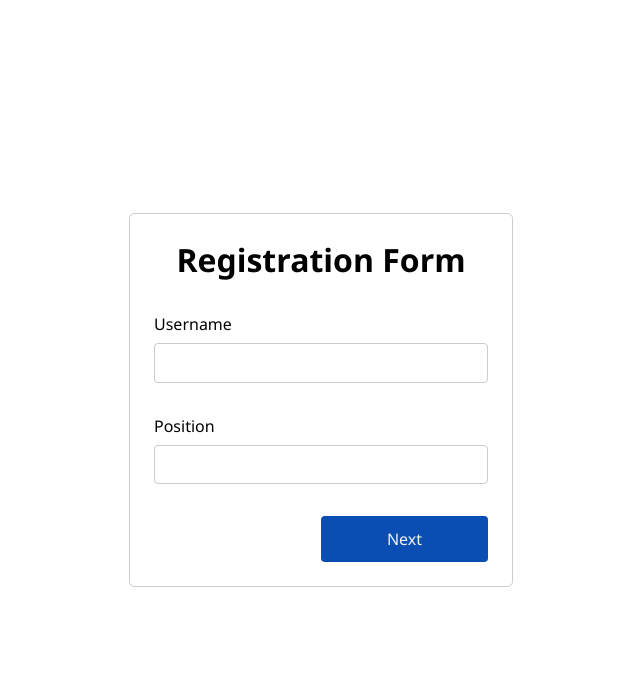
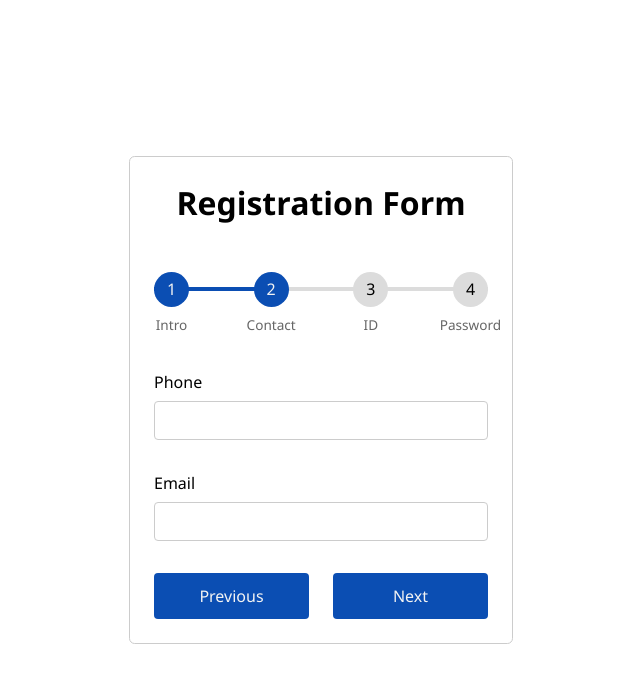
Before and after one commit to nitinrajputind/Muti-Step-Form, a plain HTML site: page index.html in a window 1280 px wide. Both pictures are taken after a click on the link "Next". Shown: the whole page, without its empty margins (319-959 px from the left). Drawn offline with Linux system fonts and the light colour scheme.

Commit message:
Multi-Step From Complete

```diff
--- a/Script.js
+++ b/Script.js
@@ -0,0 +1,58 @@
+const prevBtns = document.querySelectorAll(".btn-prev");
+const nextBtns = document.querySelectorAll(".btn-next");
+const progress = document.getElementById("progress");
+const formSteps = document.querySelectorAll(".form-step");
+const progressSteps = document.querySelectorAll(".progress-step")
+
+console.log(formSteps);
+
+let formStepsNum = 0;
+
+// For next button
+nextBtns.forEach(btn => {
+    btn.addEventListener("click", () =>{
+        console.log("This is Next Button")
+        formStepsNum++;
+       updateFormStep();
+       updateProgressbar();
+    });
+})
+
+
+// Previous Button
+prevBtns.forEach(btn => {
+    btn.addEventListener("click", () => {
+        console.log("This is Previous Button")
+        formStepsNum--;
+        updateFormStep();
+        updateProgressbar();
+    })
+});
+
+
+function updateFormStep() {
+    // remove form-step-active class from previous form
+
+    formSteps.forEach(formStep =>{
+        formStep.classList.contains("form-step-active") && formStep.classList.remove("form-step-active");
+    })
+
+    // Add form-step-active Class
+    formSteps[formStepsNum].classList.add("form-step-active");
+}
+
+function updateProgressbar(){
+    console.log("Progressbar is Updated");
+    progressSteps.forEach((progressStep, index)=>{
+        if(index < formStepsNum + 1){
+            progressStep.classList.add("Progress-step-active");
+        }
+        else{
+            progressStep.classList.remove("Progress-step-active");
+        }
+    })
+
+    const progessActive = document.querySelectorAll(".Progress-step-active");
+
+    progress.style.width = ((progessActive.length -1) / (progressSteps.length - 1)) * 100 + "%";
+}
--- a/index.html
+++ b/index.html
@@ -11,18 +11,86 @@
 </head>
 <body>
     <form action="#" class="form">
+        <!-- Form 1  -->
         <h1 class="text-center">Registration Form</h1>
-       <div class="from-step form-step-active">
+
+        <!-- progress  Bar -->
+        <div class="progressbar">
+
+            <div class="progress" id="progress"></div>
+
+            <div class="progress-step Progress-step-active" data-title="Intro"></div>
+            <div class="progress-step" data-title="Contact"></div>
+            <div class="progress-step" data-title="ID"></div>
+            <div class="progress-step" data-title="Password"></div>
+        </div>
+
+
+        <!-- steps -->
+       <div class="form-step form-step-active">
          <div class="input-group">
-            <label for="">Username</label>
+            <label for="username">Username</label>
             <input type="text" name="username" id="username">
          </div>
          <div class="input-group">
             <label for="position">Position</label>
             <input type="text" name="position" id="position">
          </div>
-         <a href="#" class="btn btn-next width-50 ml-auto">Next</a>
+         <div class="">
+             <a href="#" class="btn btn-next width-50 ml-auto">Next</a>
+         </div>
        </div>
+
+       <!-- Form 2 -->
+       <div class="form-step">
+         <div class="input-group">
+            <label for="Phone">Phone</label>
+            <input type="text" name="Phone" id="Phone">
+         </div>
+         <div class="input-group">
+            <label for="email">Email</label>
+            <input type="email" name="email" id="email">
+         </div>
+         <div class="btn-group">
+             <a href="#" class="btn btn-prev ">Previous</a>
+             <a href="#" class="btn btn-next ">Next</a>
+         </div>
+       </div>
+
+       <!-- Form 3 -->
+
+       <div class="form-step">
+        <div class="input-group">
+           <label for="dob">Date of Birth</label>
+           <input type="date" name="dob" id="dob">
+        </div>
+        <div class="input-group">
+           <label for="ID">Goverment ID</label>
+           <input type="number" name="ID" id="ID">
+        </div>
+        <div class="btn-group">
+            <a href="#" class="btn btn-prev ">Previous</a>
+            <a href="#" class="btn btn-next ">Next</a>
+        </div>
+      </div>
+
+      <!-- Form 4 -->
+
+       <div class="form-step">
+        <div class="input-group">
+           <label for="password">Password</label>
+           <input type="password" name="password" id="password">
+        </div>
+        <div class="input-group">
+           <label for="confirmPassword">Confirm Password</label>
+           <input type="password" name="confirmPassword" id="confirmPassword">
+        </div>
+        <div class="btn-group">
+            <a href="#" class="btn btn-prev ">Previous</a>
+            <input type="submit" value="Submit" class="btn">
+        </div>
+      </div>
+
     </form>
 
     <script src="./Script.js"></script>
--- a/style.css
+++ b/style.css
@@ -10,8 +10,7 @@
 
 body{
     font-family: 'Segoe UI', Tahoma, Geneva, Verdana, sans-serif;
-    width: 100vw;
-    height: 100vh;
+    min-height: 100vh;
     display: flex;
     justify-content: center;
     align-items: center;
@@ -40,6 +39,56 @@ input{
     text-align: center;
 }
 
+/* progress Bar  */
+.progressbar{
+    position: relative;
+    display: flex;
+    justify-content: space-between;
+    counter-reset: step;
+    margin: 3rem 0 4rem 0;
+}
+.progressbar::before, .progress{
+    content: "";
+    position: absolute;
+    top: 50%;
+    transform: translateY(-50%);
+    height: 4px;
+    width: 100%;
+    background-color: #dcdcdc;
+    z-index: -1;
+}
+.progress{
+    background-color: var(--primary-color);
+    width: 0%;
+    transition: 0.3s linear;
+}
+.progress-step{
+    width: 2.1875rem;
+    height: 2.1875rem;
+    background-color: #dcdcdc;
+    border-radius: 50%;
+    display: flex;
+    justify-content: center;
+    align-items: center;
+}
+.progress-step::before{
+    counter-increment: step;
+    content: counter(step);
+}
+.progress-step::after{
+    content: attr(data-title);
+    position: absolute;
+    top: calc(100% + 0.5rem) ;
+    font-size: 0.85rem;
+    color: #666;
+}
+
+.Progress-step-active{
+    background-color: var(--primary-color);
+    color: #f3f3f3;
+}
+
+
 /* Form */
 .form{
     width: clamp(320px, 30%, 430px);
@@ -48,9 +97,39 @@ input{
     border-radius: 0.35rem;
     padding: 1.5rem;
 }
+.form-step {
+    display: none;
+    transform-origin: top;
+    animation: animate 0.5s;
+}
+
+@keyframes animate {
+    from{
+        transform: scale(1,0);
+        opacity: 0;
+    }
+    to{
+        transform: scale(1,1);
+        opacity: 1;
+    }
+}
+
+
+
+.form-step-active{
+    display: block;
+}
+
 
 .input-group{
     margin: 2rem 0;
+}
+
+/* Button  */
+.btn-group{
+    display: grid;
+    grid-template-columns: repeat(2, 1fr);
+    gap: 1.5rem;
 }
 
 .btn{
```
